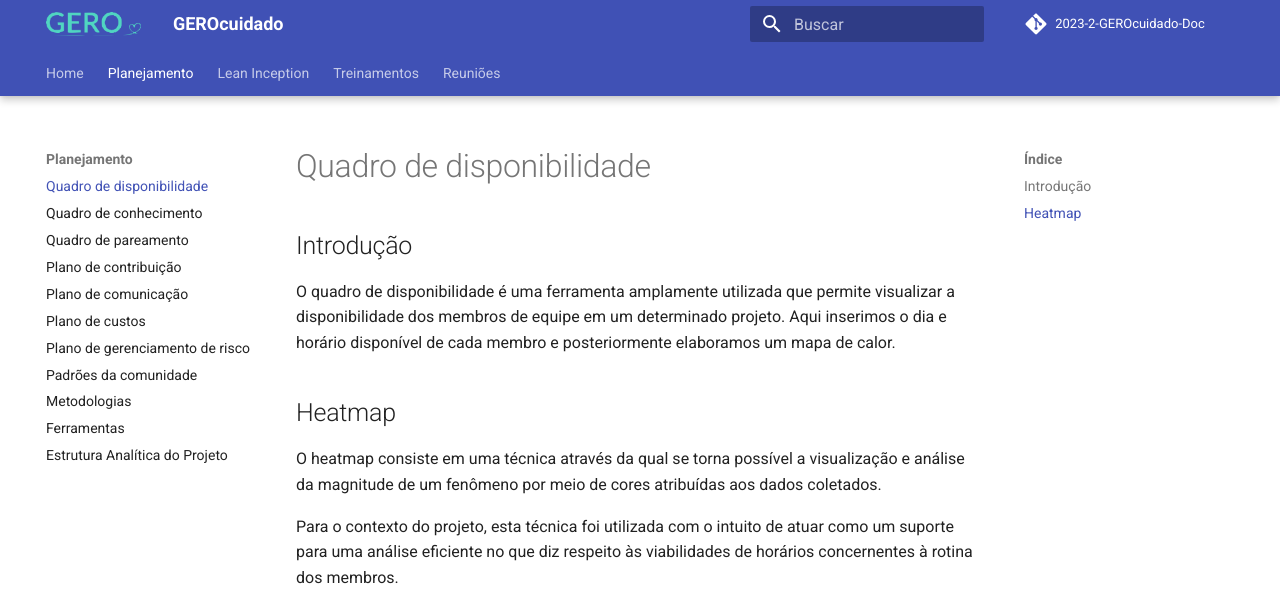
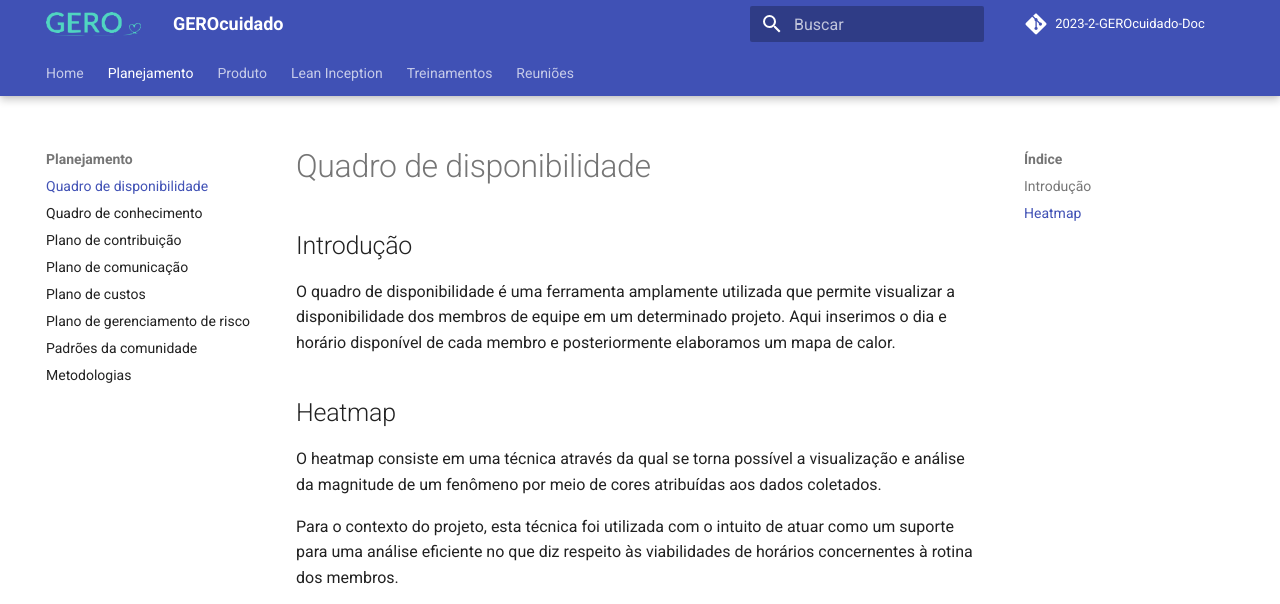
Before and after one commit to fga-eps-mds/2023-2-GEROcuidado-Doc, an MkDocs documentation site: the page built from docs/planejamento/quadro_de_disponibilidade.md, in a window 1280 px wide and 1182 px high. Shown: the top 604 px of the window. Built offline with MkDocs 1.6.1 and Material for MkDocs 9.7.7, drawn with Linux system fonts in a browser that asks for light colours; comment, search, counter and statistics services are not loaded; grey boxes are pictures that could not be loaded.

Commit message:
Adiciona documento ao mkdocs.yml #82

```diff
--- a/mkdocs.yml
+++ b/mkdocs.yml
@@ -42,19 +42,20 @@
   - stylesheets/styles.css
 
 nav:
-  - Home: index.md
+  - Home: index.
   - Planejamento:
     - Quadro de disponibilidade: planejamento/quadro_de_disponibilidade.md
     - Quadro de conhecimento: planejamento/quadro_conhecimento.md
-    - Quadro de pareamento: planejamento/quadro_pareamento.md
     - Plano de contribuição: planejamento/plano_de_contribuicao.md
     - Plano de comunicação: planejamento/plano_de_comunicacao.md
     - Plano de custos: planejamento/plano_de_custos.md
     - Plano de gerenciamento de risco: planejamento/gerenciamento_de_riscos.md
     - Padrões da comunidade: planejamento/padroes_da_comunidade.md
     - Metodologias: planejamento/metodologia.md
-    - Ferramentas: planejamento/ferramentas.md
-    - Estrutura Analítica do Projeto: planejamento/eap.md
+  - Produto:
+    - Documento de Arquitetura: produto/documento_arquitetura.md
+    - Ferramentas: produto/ferramentas.md
+    - Documento de Banco de Dados: produto/banco_de_dados.md
   - Lean Inception:
     - Lean Inception: lean_inception/lean_inception.md
     - Kick-off: lean_inception/kickoff.md
@@ -91,8 +92,8 @@
       - Reunião EPS 05/10: reunioes/Semana_5/reuniao_EPS_05_10.md
     - Semana 6:
       - Reunião EPS 09/10: reunioes/Semana_6/reuniao_EPS_09_10.md
-      - Reunião Geral 10/10: reunioes/Semana_6/reuniao_geral_10_10.md
       - Reunião PO 11/10: reunioes/Semana_6/reuniao_PO_11_10.md
+      - Reunião Banco de Dados 11/10 : reunioes/Semana_6/reuniao_EPS_MDS_Banco_de_Dados11_10.md
 
 plugins:
   - search
```
